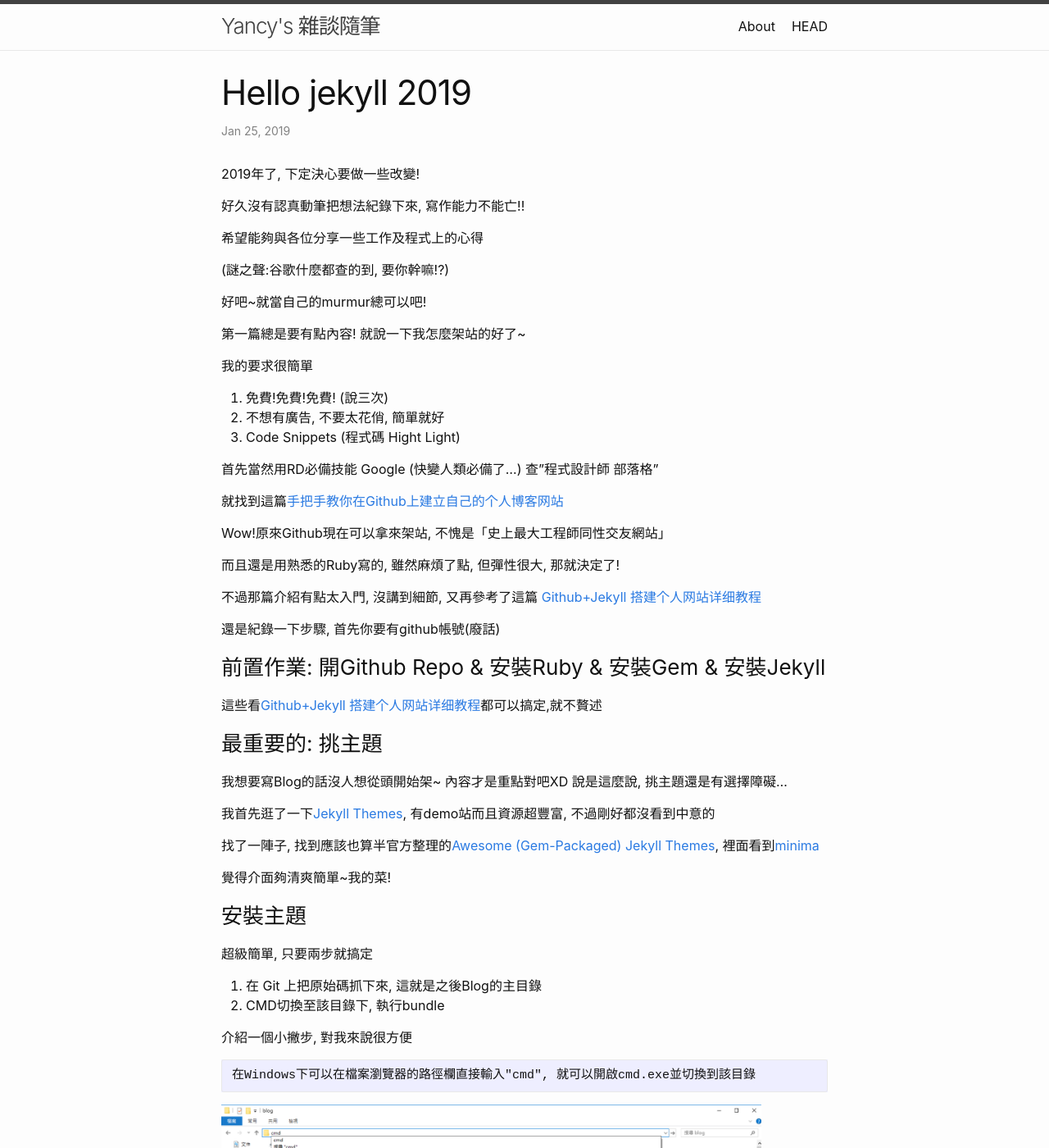
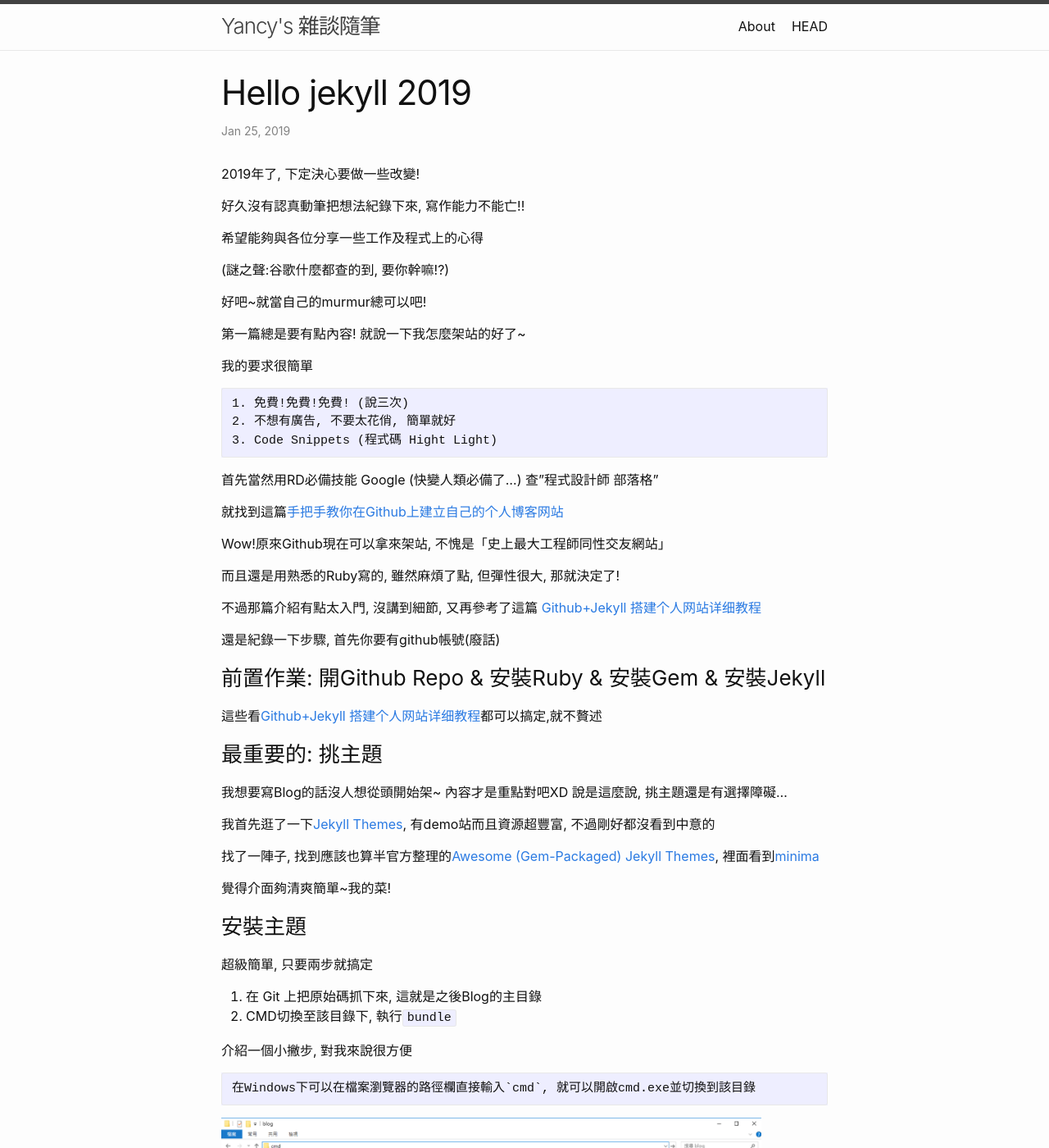
Before and after one commit to t6847kimo/blog, a Jekyll site: the page built from _posts/2019-01-25-Hello Jekyll 2019.md, in a window 1280 px wide and 1400 px high. Shown: the whole window at 82% size. Built offline with Jekyll 4.4.1, drawn with Linux system fonts in a browser that asks for light colours.

Commit message:
Update 2019-01-25-Hello Jekyll 2019.md

```diff
--- a/_posts/2019-01-25-Hello Jekyll 2019.md
+++ b/_posts/2019-01-25-Hello Jekyll 2019.md
@@ -15,9 +15,11 @@ published: true
 第一篇總是要有點內容! 就說一下我怎麼架站的好了~
 
 我的要求很簡單
-0. 免費!免費!免費! (說三次)
-1. 不想有廣告, 不要太花俏, 簡單就好
-2. Code Snippets (程式碼 Hight Light)
+
+    1. 免費!免費!免費! (說三次)
+    2. 不想有廣告, 不要太花俏, 簡單就好
+    3. Code Snippets (程式碼 Hight Light)
+
 
 首先當然用RD必備技能 Google (快變人類必備了...) 查"程式設計師 部落格"
 
@@ -48,11 +50,11 @@ Wow!原來Github現在可以拿來架站, 不愧是「史上最大工程師同
 ### 安裝主題
 超級簡單, 只要兩步就搞定
 1. 在 Git 上把原始碼抓下來, 這就是之後Blog的主目錄
-2. CMD切換至該目錄下, 執行bundle
+2. CMD切換至該目錄下, 執行`bundle`
 
 介紹一個小撇步, 對我來說很方便
 
-    在Windows下可以在檔案瀏覽器的路徑欄直接輸入"cmd", 就可以開啟cmd.exe並切換到該目錄
+    在Windows下可以在檔案瀏覽器的路徑欄直接輸入`cmd`, 就可以開啟cmd.exe並切換到該目錄
 
 ![windows cmd快速切換路徑](https://github.com/t6847kimo/blog/raw/master/assets/img/windows_cmd.png)
 
```
